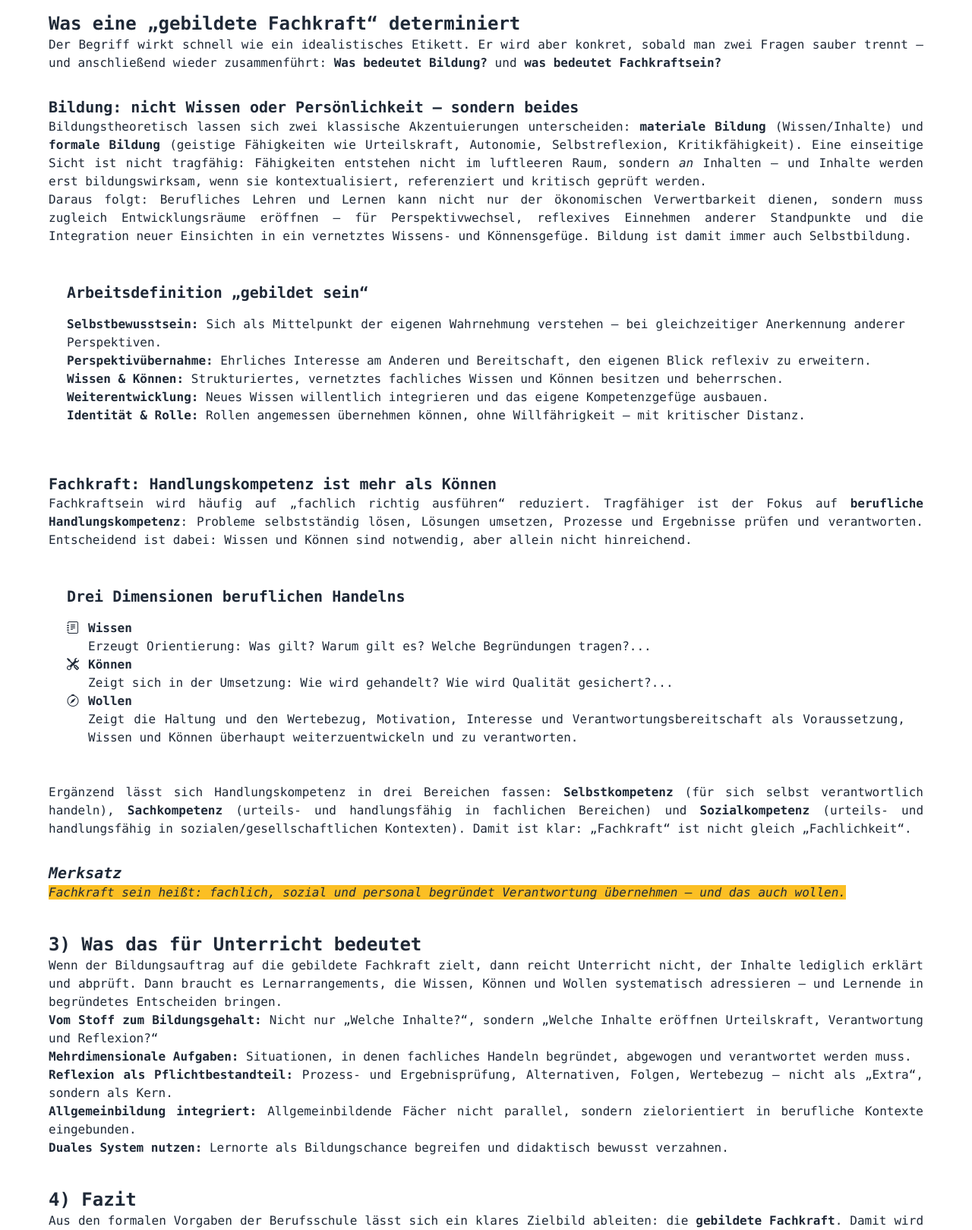
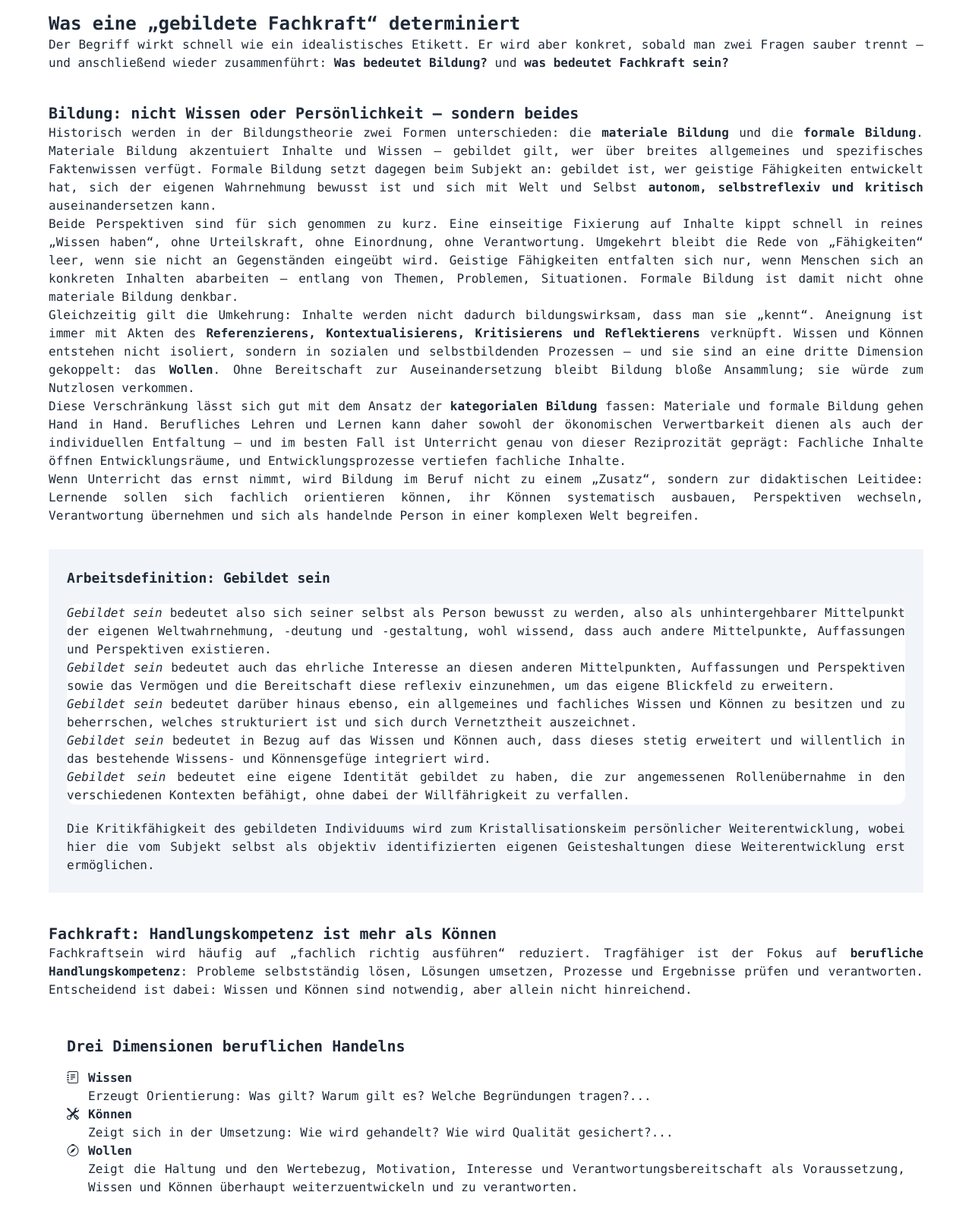
Before and after one commit to MoritzDier/lab, a website: page blog/blog-eintrag-5.html in a window 1280 px wide. Shown: the part 1080-2699 px from the top of the page at 76% size. Drawn offline with nearby package versions, Linux system fonts and the light colour scheme.

Commit message:
Update blog-eintrag-5.html

```diff
--- a/blog/blog-eintrag-5.html
+++ b/blog/blog-eintrag-5.html
@@ -121,34 +121,88 @@
         <h2 class="tw-mt-8 tw-mb-3 tw-text-2xl tw-font-semibold">Was eine „gebildete Fachkraft“ determiniert</h2>
         <p class="tw-mb-6">
           Der Begriff wirkt schnell wie ein idealistisches Etikett. Er wird aber konkret, sobald man zwei Fragen sauber trennt – und anschließend wieder zusammenführt:
-          <strong>Was bedeutet Bildung?</strong> und <strong>was bedeutet Fachkraftsein?</strong>
+          <strong>Was bedeutet Bildung?</strong> und <strong>was bedeutet Fachkraft sein?</strong>
         </p>
 
-        <h3 class="tw-mt-8 tw-mb-3 tw-text-xl tw-font-semibold">Bildung: nicht Wissen <span aria-hidden="true">oder</span> Persönlichkeit – sondern beides</h3>
-        <p class="tw-mb-6">
-          Bildungstheoretisch lassen sich zwei klassische Akzentuierungen unterscheiden: <strong>materiale Bildung</strong> (Wissen/Inhalte)
-          und <strong>formale Bildung</strong> (geistige Fähigkeiten wie Urteilskraft, Autonomie, Selbstreflexion, Kritikfähigkeit).
-          Eine einseitige Sicht ist nicht tragfähig:
-          Fähigkeiten entstehen nicht im luftleeren Raum, sondern <em>an</em> Inhalten – und Inhalte werden erst bildungswirksam, wenn sie
-          kontextualisiert, referenziert und kritisch geprüft werden.
-        </p>
+<h3 class="tw-mt-10 tw-mb-3 tw-text-xl tw-font-semibold">Bildung: nicht Wissen <span aria-hidden="true">oder</span> Persönlichkeit – sondern beides</h3>
 
-        <p class="tw-mb-6">
-          Daraus folgt: Berufliches Lehren und Lernen kann nicht nur der ökonomischen Verwertbarkeit dienen, sondern muss zugleich Entwicklungsräume eröffnen –
-          für Perspektivwechsel, reflexives Einnehmen anderer Standpunkte und die Integration neuer Einsichten in ein vernetztes Wissens- und Könnensgefüge.
-          Bildung ist damit immer auch Selbstbildung.
-        </p>
+<p class="tw-mb-6">
+  Historisch werden in der Bildungstheorie zwei Formen unterschieden: die <strong>materiale Bildung</strong> und die
+  <strong>formale Bildung</strong>. Materiale Bildung akzentuiert Inhalte und Wissen – gebildet gilt, wer über breites allgemeines
+  und spezifisches Faktenwissen verfügt. Formale Bildung setzt dagegen beim Subjekt an: gebildet ist, wer geistige Fähigkeiten
+  entwickelt hat, sich der eigenen Wahrnehmung bewusst ist und sich mit Welt und Selbst <strong>autonom, selbstreflexiv und kritisch</strong>
+  auseinandersetzen kann.
+</p>
 
-        <div class="tw-mt-6 tw-rounded-2xl tw-border tw-border-slate-200 tw-bg-white tw-shadow-sm tw-p-6 md:tw-p-8">
-          <h3 class="tw-text-xl tw-font-semibold tw-tracking-tight">Arbeitsdefinition „gebildet sein“</h3>
-          <ul class="tw-mt-4 tw-pl-6 tw-list-disc marker:tw-text-gray-500 tw-space-y-2">
-            <li><strong>Selbstbewusstsein:</strong> Sich als Mittelpunkt der eigenen Wahrnehmung verstehen – bei gleichzeitiger Anerkennung anderer Perspektiven.</li>
-            <li><strong>Perspektivübernahme:</strong> Ehrliches Interesse am Anderen und Bereitschaft, den eigenen Blick reflexiv zu erweitern.</li>
-            <li><strong>Wissen &amp; Können:</strong> Strukturiertes, vernetztes fachliches Wissen und Können besitzen und beherrschen.</li>
-            <li><strong>Weiterentwicklung:</strong> Neues Wissen willentlich integrieren und das eigene Kompetenzgefüge ausbauen.</li>
-            <li><strong>Identität &amp; Rolle:</strong> Rollen angemessen übernehmen können, ohne Willfährigkeit – mit kritischer Distanz.</li>
-          </ul>
-        </div>
+<p class="tw-mb-6">
+  Beide Perspektiven sind für sich genommen zu kurz. Eine einseitige Fixierung auf Inhalte kippt schnell in reines „Wissen haben“,
+  ohne Urteilskraft, ohne Einordnung, ohne Verantwortung. Umgekehrt bleibt die Rede von „Fähigkeiten“ leer, wenn sie nicht an Gegenständen
+  eingeübt wird. Geistige Fähigkeiten entfalten sich nur, wenn Menschen sich an konkreten Inhalten abarbeiten – entlang von Themen, Problemen,
+  Situationen. Formale Bildung ist damit nicht ohne materiale Bildung denkbar.
+</p>
+
+<p class="tw-mb-6">
+  Gleichzeitig gilt die Umkehrung: Inhalte werden nicht dadurch bildungswirksam, dass man sie „kennt“. Aneignung ist immer mit Akten des
+  <strong>Referenzierens, Kontextualisierens, Kritisierens und Reflektierens</strong> verknüpft. Wissen und Können entstehen nicht isoliert, sondern in sozialen
+  und selbstbildenden Prozessen – und sie sind an eine dritte Dimension gekoppelt: das <strong>Wollen</strong>. Ohne Bereitschaft zur Auseinandersetzung
+  bleibt Bildung bloße Ansammlung; sie würde zum Nutzlosen verkommen.
+</p>
+
+<p class="tw-mb-6">
+  Diese Verschränkung lässt sich gut mit dem Ansatz der <strong>kategorialen Bildung</strong> fassen: Materiale und formale Bildung gehen Hand in Hand.
+  Berufliches Lehren und Lernen kann daher sowohl der ökonomischen Verwertbarkeit dienen als auch der individuellen Entfaltung – und im besten Fall
+  ist Unterricht genau von dieser Reziprozität geprägt: Fachliche Inhalte öffnen Entwicklungsräume, und Entwicklungsprozesse vertiefen fachliche Inhalte.
+</p>
+
+<p class="tw-mb-6">
+  Wenn Unterricht das ernst nimmt, wird Bildung im Beruf nicht zu einem „Zusatz“, sondern zur didaktischen Leitidee: Lernende sollen sich fachlich
+  orientieren können, ihr Können systematisch ausbauen, Perspektiven wechseln, Verantwortung übernehmen und sich als handelnde Person in einer komplexen
+  Welt begreifen.
+</p>
+
+<!-- Callout: "Gebildet sein bedeutet ..." (Wortlaut unverändert) -->
+<section
+  class="tw-mt-8 tw-mb-10 tw-rounded-2xl tw-border tw-border-slate-200 tw-bg-slate-100 tw-shadow-inner tw-p-6 md:tw-p-8"
+  style="background-color:#f1f5f9"
+  role="region"
+  aria-labelledby="gebildet-sein-heading">
+
+  <h4 id="gebildet-sein-heading" class="tw-text-lg tw-font-semibold tw-tracking-tight">
+    Arbeitsdefinition: Gebildet sein
+  </h4>
+
+  <div class="tw-mt-5 tw-rounded-xl tw-border tw-border-slate-200 tw-bg-white tw-p-5">
+    <p class="tw-mb-4">
+      <em>Gebildet sein</em> bedeutet also sich seiner selbst als Person bewusst zu werden, also als unhintergehbarer Mittelpunkt der eigenen Weltwahrnehmung,
+      -deutung und -gestaltung, wohl wissend, dass auch andere Mittelpunkte, Auffassungen und Perspektiven existieren.
+    </p>
+
+    <p class="tw-mb-4">
+      <em>Gebildet sein</em> bedeutet auch das ehrliche Interesse an diesen anderen Mittelpunkten, Auffassungen und Perspektiven sowie das Vermögen und die
+      Bereitschaft diese reflexiv einzunehmen, um das eigene Blickfeld zu erweitern.
+    </p>
+
+    <p class="tw-mb-4">
+      <em>Gebildet sein</em> bedeutet darüber hinaus ebenso, ein allgemeines und fachliches Wissen und Können zu besitzen und zu beherrschen, welches strukturiert
+      ist und sich durch Vernetztheit auszeichnet.
+    </p>
+
+    <p class="tw-mb-4">
+      <em>Gebildet sein</em> bedeutet in Bezug auf das Wissen und Können auch, dass dieses stetig erweitert und willentlich in das bestehende Wissens- und
+      Könnensgefüge integriert wird.
+    </p>
+
+    <p class="tw-mb-0">
+      <em>Gebildet sein</em> bedeutet eine eigene Identität gebildet zu haben, die zur angemessenen Rollenübernahme in den verschiedenen Kontexten befähigt,
+      ohne dabei der Willfährigkeit zu verfallen.
+    </p>
+  </div>
+
+  <p class="tw-mt-5 tw-mb-0">
+    Die Kritikfähigkeit des gebildeten Individuums wird zum Kristallisationskeim persönlicher Weiterentwicklung, wobei hier die vom Subjekt selbst als objektiv
+    identifizierten eigenen Geisteshaltungen diese Weiterentwicklung erst ermöglichen.
+  </p>
+</section>
 
         <h3 class="tw-mt-10 tw-mb-3 tw-text-xl tw-font-semibold">Fachkraft: Handlungskompetenz ist mehr als Können</h3>
         <p class="tw-mb-6">
@@ -195,7 +249,7 @@
         </p>
 
         <blockquote class="tw-mt-8 tw-rounded-xl tw-border-l-4 tw-border-amber-500 tw-bg-amber-50 tw-p-5 tw-text-base tw-italic">
-          <h3 class="tw-mb-2 tw-text-xl tw-font-semibold tw-not-italic">Merksatz</h3>
+          <h3 class="tw-mb-2 tw-text-xl tw-font-semibold tw-not-italic">Zusammengefasst</h3>
           <p class="tw-mb-0">
             <span class="tw-inline tw-px-2 tw-py-1" style="background-color:#fbbf24;">
               Fachkraft sein heißt: fachlich, sozial und personal begründet Verantwortung übernehmen – und das auch wollen.
@@ -203,7 +257,7 @@
           </p>
         </blockquote>
 
-        <h2 class="tw-mt-10 tw-mb-3 tw-text-2xl tw-font-semibold">3) Was das für Unterricht bedeutet</h2>
+        <h2 class="tw-mt-10 tw-mb-3 tw-text-2xl tw-font-semibold">Was das für Unterricht bedeutet</h2>
         <p class="tw-mb-6">
           Wenn der Bildungsauftrag auf die gebildete Fachkraft zielt, dann reicht Unterricht nicht, der Inhalte lediglich erklärt und abprüft.
           Dann braucht es Lernarrangements, die Wissen, Können und Wollen systematisch adressieren – und Lernende in begründetes Entscheiden bringen.
@@ -217,7 +271,7 @@
           <li><strong>Duales System nutzen:</strong> Lernorte als Bildungschance begreifen und didaktisch bewusst verzahnen.</li>
         </ol>
 
-        <h2 class="tw-mt-10 tw-mb-3 tw-text-2xl tw-font-semibold">4) Fazit</h2>
+        <h2 class="tw-mt-10 tw-mb-3 tw-text-2xl tw-font-semibold">Fazit</h2>
         <p class="tw-mb-6">
           Aus den formalen Vorgaben der Berufsschule lässt sich ein klares Zielbild ableiten: die <strong>gebildete Fachkraft</strong>.
           Damit wird deutlich, warum reine Ausbildung für den Beruf dem Anspruch nicht gerecht wird. Berufsschule muss Bildung im Beruf ermöglichen:
```
